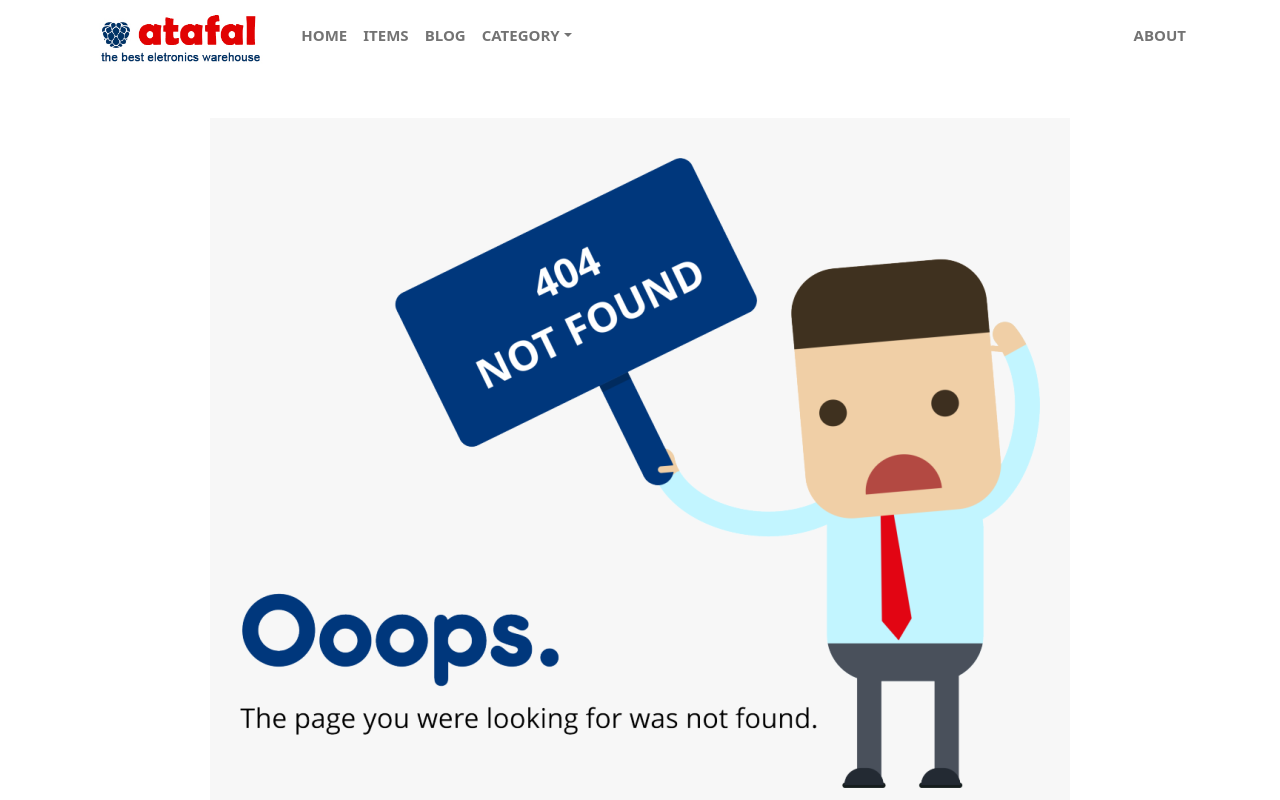
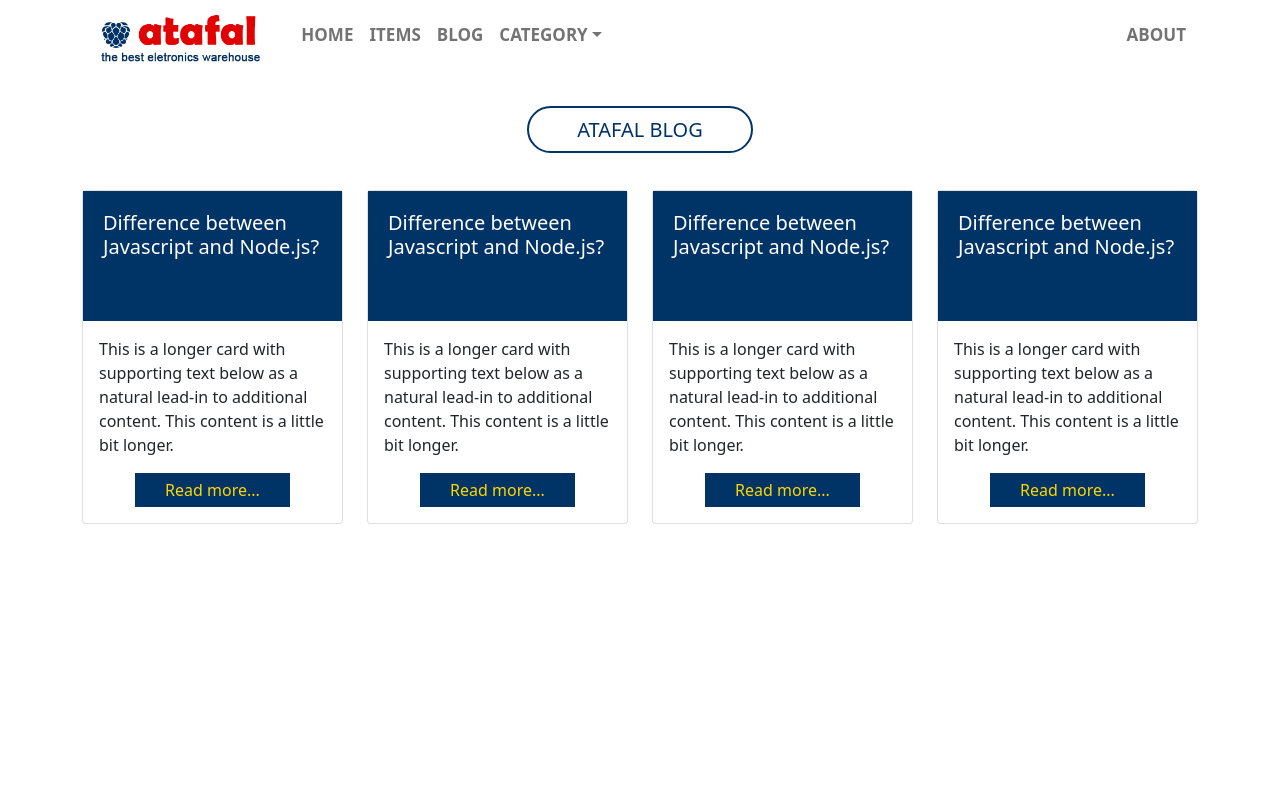
Before and after one commit to Mejbah-ul-haque/atafal-warehouse-client, a React (Create React App) app: page /blog in a window 1280 px wide. Shown: the top 800 px of the page. Built offline with nearby package versions, Linux system fonts and the light colour scheme.

Commit message:
Blog added

```diff
--- a/src/App.js
+++ b/src/App.js
@@ -1,6 +1,7 @@
 import { Route, Routes } from 'react-router-dom';
 import './App.css';
 import About from './Pages/About/About';
+import Blog from './Pages/Blog/Blog';
 import Home from './Pages/Home/Home/Home';
 import Inventory from './Pages/Inventory/Inventory';
 import NotFound from './Pages/NotFound/NotFound';
@@ -14,6 +15,7 @@ function App() {
       <Routes>
         <Route path='/' element={<Home></Home>}></Route>
         <Route path='/inventory/:id' element={<Inventory></Inventory>}></Route>
+        <Route path='/blog' element={<Blog></Blog>}></Route>
         <Route path='/about' element={<About></About>}></Route>
         <Route path='*' element={<NotFound></NotFound>}></Route>
       </Routes>
--- /dev/null
+++ b/src/Pages/Blog/Blog.css
@@ -0,0 +1,19 @@
+.blog-q {
+    color: white;
+    background-color: #003366;
+    font-size: 16px;
+    padding: 20px;
+    height: 130px;
+}
+
+.blog-btn {
+    color: gold;
+    background-color: #003366;
+    border-radius: 0;
+    padding: 5px 30px;
+}
+
+.blog-btn:hover {
+    color: aliceblue;
+    background-color: black;
+}
--- /dev/null
+++ b/src/Pages/Blog/Blog.js
@@ -0,0 +1,63 @@
+import React from 'react';
+import './Blog.css';
+
+const Blog = () => {
+    return (
+        <div style={{ minHeight: '100vh' }} className='container'>
+            <h2 className='text-center text-uppercase fs-5 my-5'><span style={{ color: '#003366', borderRadius: '50px', border: '2px solid #003366' }} className='py-2 px-5'>Atafal Blog</span></h2>
+            <div className="row row-cols-1 row-cols-md-2 row-cols-lg-4 g-4">
+                <div className="col">
+                    <div className="card h-100">
+                        <div className='blog-q'>
+                            <h5>Difference between Javascript and Node.js?</h5>
+                        </div>
+
+                        <div className="card-body pb-0">
+                            <p className="card-text">This is a longer card with supporting text below as a natural lead-in to additional content. This content is a little bit longer.</p>
+                            <p className='text-center'><button className='blog-btn border-0'>Read more...</button></p>
+                        </div>
+                    </div>
+                </div>
+                <div className="col">
+                    <div className="card h-100">
+                        <div className='blog-q'>
+                            <h5>Difference between Javascript and Node.js?</h5>
+                        </div>
+
+                        <div className="card-body pb-0">
+                            <p className="card-text">This is a longer card with supporting text below as a natural lead-in to additional content. This content is a little bit longer.</p>
+                            <p className='text-center'><button className='blog-btn border-0'>Read more...</button></p>
+                        </div>
+                    </div>
+                </div>
+                <div className="col">
+                    <div className="card h-100">
+                        <div className='blog-q'>
+                            <h5>Difference between Javascript and Node.js?</h5>
+                        </div>
+
+                        <div className="card-body pb-0">
+                            <p className="card-text">This is a longer card with supporting text below as a natural lead-in to additional content. This content is a little bit longer.</p>
+                            <p className='text-center'><button className='blog-btn border-0'>Read more...</button></p>
+                        </div>
+                    </div>
+                </div>
+                <div className="col">
+                    <div className="card h-100">
+                        <div className='blog-q'>
+                            <h5>Difference between Javascript and Node.js?</h5>
+                        </div>
+
+                        <div className="card-body pb-0">
+                            <p className="card-text">This is a longer card with supporting text below as a natural lead-in to additional content. This content is a little bit longer.</p>
+                            <p className='text-center'><button className='blog-btn border-0'>Read more...</button></p>
+                        </div>
+                    </div>
+                </div>
+
+            </div>
+        </div>
+    );
+};
+
+export default Blog;
--- a/src/Pages/Shared/Header/Header.css
+++ b/src/Pages/Shared/Header/Header.css
@@ -1,5 +1,5 @@
 .nav-item {
-    font-size: 15px;
+    font-size: 17px;
     font-weight: 600;
     text-transform: uppercase;
 
```
Also changed, not shown: src/Images/NotFound/notFound.png.
